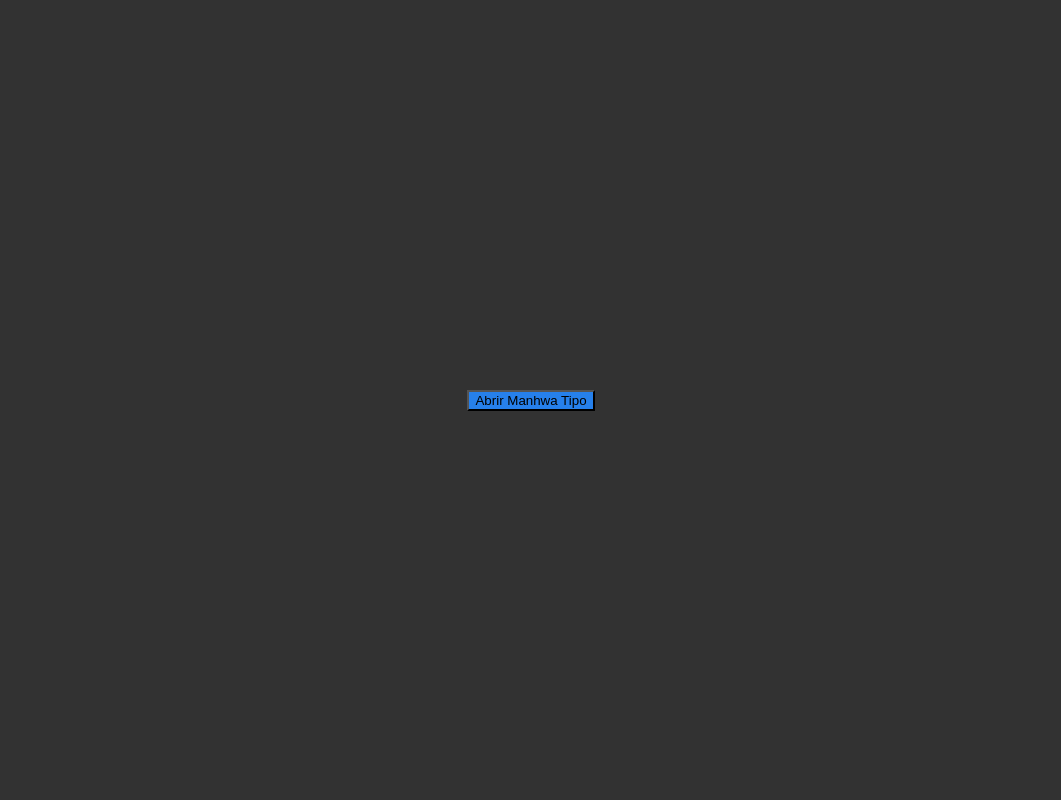
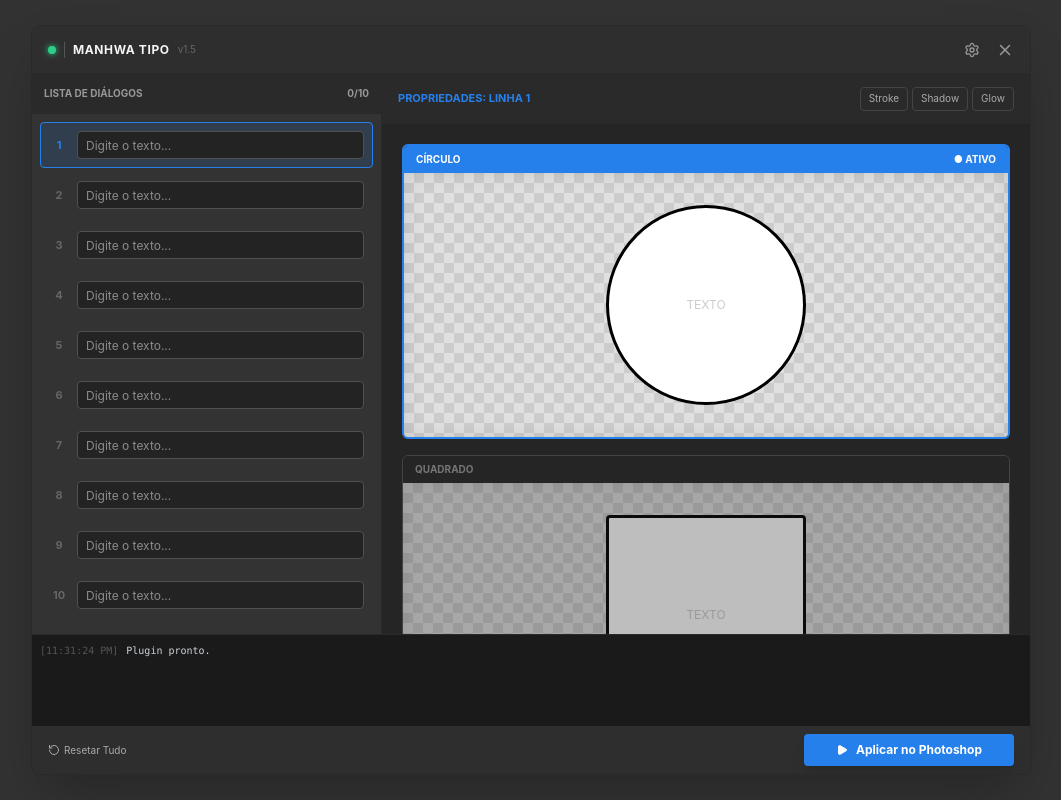
Before and after one commit to Kirus225/app, a React (Vite) app: page / in a window 1280 px wide. Shown: the whole page, without its empty margins (109-1170 px from the left). Built offline with nearby package versions, Linux system fonts and the light colour scheme.

Commit message:
[dyad] Restaurando layout estilo Photoshop e corrigindo Tailwind - wrote 5 file(s), added @tailwindcss/vite package(s)

```diff
--- a/package.json
+++ b/package.json
@@ -9,6 +9,7 @@
     "preview": "vite preview"
   },
   "dependencies": {
+    "@tailwindcss/vite": "^4.1.18",
     "autoprefixer": "^10.4.24",
     "lucide-react": "^0.563.0",
     "postcss": "^8.5.6",
--- a/src/index.css
+++ b/src/index.css
@@ -1,12 +1,18 @@
-@tailwind base;
-@tailwind components;
-@tailwind utilities;
+@import "tailwindcss";
+
+@theme {
+  --color-ps-bg: #323232;
+  --color-ps-panel: #3E3E3E;
+  --color-ps-border: #292929;
+  --color-ps-highlight: #2680EB;
+}
 
 body {
   margin: 0;
   padding: 0;
   overflow: hidden;
   background-color: #323232;
+  font-family: -apple-system, BlinkMacSystemFont, "Segoe UI", Roboto, Helvetica, Arial, sans-serif;
 }
 
 .checkerboard {
--- a/src/pages/Index.tsx
+++ b/src/pages/Index.tsx
@@ -2,20 +2,6 @@
 
 import React, { useState, useEffect, useRef, useMemo } from "react";
 import { Settings, Play, RotateCcw, X, Info, CheckCircle2, AlertCircle } from "lucide-react";
-
-// --- THEME CONSTANTS ---
-const THEME = {
-  bg: "#323232",
-  panelBg: "#3E3E3E",
-  border: "#292929",
-  borderLight: "#505050",
-  text: "#F5F5F5",
-  textMuted: "#989898",
-  highlight: "#2680EB",
-  highlightHover: "#1266C7",
-  accent: "#2DCE89",
-  inputBg: "#232323",
-};
 
 // --- TYPES ---
 interface Effects {
@@ -132,7 +118,6 @@ function calculateManhwaLayout(
   return { lines: bestLayout?.lines || [text], blockHeight: bestLayout?.height || lineHeightPx, radius: R };
 }
 
-// --- COMPONENTS ---
 const BalloonPreviewCard = ({ style, text, effects, isSelected, onSelect }: any) => {
   const isCircle = style === 'circle';
   const borderRadius = isCircle ? '50%' : (style === 'rounded' ? '30px' : '4px');
@@ -197,7 +182,6 @@ const BalloonPreviewCard = ({ style, text, effects, isSelected, onSelect }: any)
 };
 
 const Index = () => {
-  const [isOpen, setIsOpen] = useState(false);
   const [lines, setLines] = useState<Record<number, LineData>>(() => {
     const initialState: Record<number, LineData> = {};
     for (let i = 1; i <= 10; i++) {
@@ -206,7 +190,7 @@ const Index = () => {
     return initialState;
   });
 
-  const [activeLineId, setActiveLineId] = useState<number | null>(null);
+  const [activeLineId, setActiveLineId] = useState<number | null>(1);
   const [logs, setLogs] = useState([{ type: 'info', time: new Date().toLocaleTimeString(), msg: "Plugin pronto." }]);
   const logEndRef = useRef<HTMLDivElement>(null);
 
@@ -239,35 +223,27 @@ const Index = () => {
   };
 
   return (
-    <div className="h-screen flex flex-col items-center justify-center bg-[#323232] text-[#F5F5F5]">
-      <button
-        className="bg-[#2680EB] hover:bg-[#1266C7] text-white font-bold py-2 px-6 rounded shadow-lg transition-all"
-        onClick={() => setIsOpen(true)}
-      >
-        Abrir Manhwa Tipo
-      </button>
-
-      {isOpen && (
-        <div className="fixed inset-0 bg-black/75 flex items-center justify-center z-50 backdrop-blur-sm">
-          <div className="w-[950px] h-[700px] bg-[#3E3E3E] rounded-lg shadow-2xl border border-[#292929] flex flex-col animate-in fade-in zoom-in duration-200">
+    <div className="h-screen w-screen bg-[#323232] flex items-center justify-center p-4">
+      <div className="w-full max-w-[1000px] h-full max-h-[750px] bg-[#3E3E3E] rounded-lg shadow-2xl border border-[#292929] flex flex-col overflow-hidden">
 
         {/* HEADER */}
-            <div className="h-12 border-b border-[#292929] flex items-center justify-between px-4 bg-[#2e2e2e] rounded-t-lg">
+        <div className="h-12 border-b border-[#292929] flex items-center justify-between px-4 bg-[#2e2e2e]">
           <div className="flex items-center gap-2">
             <div className="w-2 h-2 rounded-full bg-[#2DCE89] shadow-[0_0_6px_#2DCE89]"></div>
             <div className="w-px h-4 bg-[#555]"></div>
-                <span className="font-bold text-xs tracking-wider uppercase">Manhwa Tipo</span>
+            <span className="font-bold text-xs tracking-wider uppercase text-[#F5F5F5]">Manhwa Tipo</span>
             <span className="text-[10px] text-[#666]">v1.5</span>
           </div>
-              <button className="text-[#989898] hover:text-white transition-colors" onClick={() => setIsOpen(false)}>
-                <X size={18} />
-              </button>
+          <div className="flex items-center gap-4">
+            <Settings size={16} className="text-[#989898] cursor-pointer hover:text-white" />
+            <X size={18} className="text-[#989898] cursor-pointer hover:text-white" />
+          </div>
         </div>
 
         {/* BODY */}
         <div className="flex-1 flex overflow-hidden">
           {/* LEFT: LIST */}
-              <div className="w-[400px] flex flex-col border-r border-[#292929] bg-[#333]">
+          <div className="w-[350px] flex flex-col border-r border-[#292929] bg-[#333]">
             <div className="p-3 border-b border-[#292929] bg-[#2a2a2a] text-[10px] font-bold uppercase text-[#989898] flex justify-between">
               <span>Lista de Diálogos</span>
               <span>{Object.values(lines).filter(l => l.text).length}/10</span>
@@ -282,7 +258,7 @@ const Index = () => {
                   <span className={`w-5 text-center font-bold text-[11px] ${activeLineId === line.id ? 'text-[#2680EB]' : 'text-[#666]'}`}>{line.id}</span>
                   <input
                     className="flex-1 bg-[#232323] border border-[#505050] text-[#F5F5F5] h-7 px-2 rounded text-xs outline-none focus:border-[#2680EB]"
-                        placeholder="Digite..."
+                    placeholder="Digite o texto..."
                     value={line.text}
                     onChange={(e) => handleInputChange(line.id, e.target.value)}
                     onFocus={() => setActiveLineId(line.id)}
@@ -315,12 +291,7 @@ const Index = () => {
             </div>
 
             <div className="flex-1 overflow-y-auto p-5">
-                  {!activeLineId ? (
-                    <div className="h-full flex flex-col items-center justify-center text-[#555] gap-2">
-                      <Settings size={40} className="opacity-20" />
-                      <span>Selecione uma linha para editar</span>
-                    </div>
-                  ) : (
+              {activeLineId && (
                 <div className="animate-in fade-in duration-200">
                   {(['circle', 'square', 'rounded'] as const).map(style => (
                     <BalloonPreviewCard
@@ -339,7 +310,7 @@ const Index = () => {
         </div>
 
         {/* FOOTER */}
-            <div className="h-[120px] bg-[#202020] border-t border-[#292929] flex flex-col rounded-b-lg">
+        <div className="h-[140px] bg-[#202020] border-t border-[#292929] flex flex-col">
           <div className="flex-1 p-2 overflow-y-auto bg-[#1a1a1a] font-mono text-[10px]">
             {logs.map((log, idx) => (
               <div key={idx} className={`mb-1 flex gap-2 ${log.type === 'error' ? 'text-[#ff6b6b]' : (log.type === 'success' ? 'text-[#69db7c]' : 'text-[#ced4da]')}`}>
@@ -349,7 +320,7 @@ const Index = () => {
             ))}
             <div ref={logEndRef} />
           </div>
-              <div className="h-11 flex items-center justify-between px-4 bg-[#2e2e2e] rounded-b-lg">
+          <div className="h-12 flex items-center justify-between px-4 bg-[#2e2e2e]">
             <button
               className="text-[10px] text-[#aaa] hover:text-white flex items-center gap-1"
               onClick={() => {
@@ -364,18 +335,16 @@ const Index = () => {
               <RotateCcw size={12} /> Resetar Tudo
             </button>
             <button
-                  className="bg-[#2680EB] hover:bg-[#1266C7] text-white text-xs font-bold px-6 h-7 rounded flex items-center gap-2"
+              className="bg-[#2680EB] hover:bg-[#1266C7] text-white text-xs font-bold px-8 h-8 rounded flex items-center gap-2 shadow-lg transition-all active:scale-95"
               onClick={handleApply}
             >
-                  <Play size={12} /> Aplicar no Photoshop
+              <Play size={12} fill="currentColor" /> Aplicar no Photoshop
             </button>
           </div>
         </div>
 
       </div>
     </div>
-      )}
-    </div>
   );
 };
 
--- a/vite.config.ts
+++ b/vite.config.ts
@@ -1,6 +1,7 @@
 import path from 'path';
 import { defineConfig, loadEnv } from 'vite';
 import react from '@vitejs/plugin-react';
+import tailwindcss from '@tailwindcss/vite';
 
 export default defineConfig(({ mode }) => {
     const env = loadEnv(mode, '.', '');
@@ -9,7 +10,10 @@ export default defineConfig(({ mode }) => {
         port: 3000,
         host: '0.0.0.0',
       },
-      plugins: [react()],
+      plugins: [
+        react(),
+        tailwindcss(),
+      ],
       define: {
         'process.env.API_KEY': JSON.stringify(env.GEMINI_API_KEY),
         'process.env.GEMINI_API_KEY': JSON.stringify(env.GEMINI_API_KEY)
```
Also changed, not shown: 1 other file (tests, documents, lock files or other folders). Lines whose indentation alone changed are shown as unchanged.
